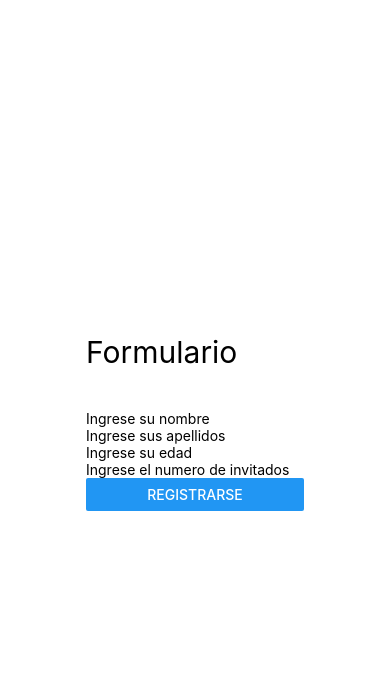
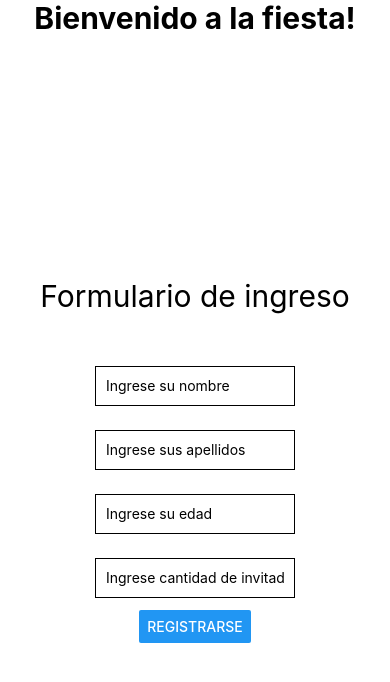
Before and after one commit to seramosg/moviles_taller2, a React Native app in the folder frontend/: screen / in a window 390 px wide. Shown: the top 682 px of the page. Built offline with nearby package versions, Linux system fonts and the light colour scheme.

Commit message:
Se agregaron estilos y se el formulario

```diff
--- a/frontend/App.js
+++ b/frontend/App.js
@@ -6,6 +6,7 @@ import Formulario from './src/components/Formulario';
 export default function App() {
   return (
     <View style={styles.container}>
+      <Text style={{ fontSize: 30, marginBottom: 40, fontWeight: 'bold' }}>Bienvenido a la fiesta!</Text>
       <Formulario />
     </View>
   );
--- a/frontend/src/components/Formulario.js
+++ b/frontend/src/components/Formulario.js
@@ -1,30 +1,31 @@
 import { StyleSheet, Text, View, TextInput, Button, Alert} from 'react-native';
 import React, { useState } from 'react';
 import axios from 'axios';
-import { useNavigation } from '@react-navigation/native';
-import AsyncStorage from '@react-native-async-storage/async-storage';
 
 export default function Formulario() {
     const [name, setName] = useState('');
     // Creamos el estado para el campo de apellido
-    const [lastname, setLastName] = useState('');
+    const [last_name, setLast_Name] = useState('');
     // Creamos el estado para el campo de edad
     const [age, setAge] = useState('');
 
     // Creamos el estado para el campo de numero de invitados
-    const [guestNumber, setguestNumber] = useState('');
+    const [companions, setCompanions] = useState('');
 
     const handleLogin = () => {
-        axios.post('http://172.20.10.2:8000/api/users', {
+        axios.post('http://172.20.10.3:8000/api/guests', {
             name: name,
-            lastname: lastname,
+            last_name: last_name,
             age: age,
-            guestNumber: guestNumber
+            companions: companions
         })
         .then(function (response) {
             // Alerta de inicio de sesión exitoso en web
             Alert.alert('Registro exitoso');
-            // navigation.navigate('Home');
+            setName('');
+            setLast_Name('');
+            setAge('');
+            setguestNumber('');
         })
         .catch(function (error) {
             console.log(error);
@@ -32,20 +33,20 @@ export default function Formulario() {
     }
 
   return (
-    <View>
-       <Text style={{ fontSize: 30, marginBottom: 40 }}>Formulario</Text>
+    <View style={styles.container}>
+       <Text style={{ fontSize: 30, marginBottom: 40 }}>Formulario de ingreso</Text>
 
         {/* Campo para ingresar el nombre */}
-       <TextInput placeholder='Ingrese su nombre' onChangeText={(text) =>setName(text)} ></TextInput>
+       <TextInput placeholder='Ingrese su nombre' onChangeText={(text) =>setName(text)} style={styles.input}></TextInput>
 
         {/* Campo para ingresar el apellido */}
-       <TextInput placeholder='Ingrese sus apellidos' onChangeText={(text) =>setLastName(text)} ></TextInput>
+       <TextInput placeholder='Ingrese sus apellidos' onChangeText={(text) =>setLast_Name(text)} style={styles.input}></TextInput>
 
         {/* Campo para ingresar el edad */}
-       <TextInput placeholder='Ingrese su edad' onChangeText={(text) =>setAge(text)} keyboardType='numeric' ></TextInput>
+        <TextInput placeholder='Ingrese su edad' onChangeText={(text) =>setAge(text)} keyboardType='numeric' style={styles.input}></TextInput>
 
         {/* Campo para ingresar el edad */}
-       <TextInput placeholder='Ingrese el numero de invitados' onChangeText={(text) =>setguestNumber(text)} keyboardType='numeric' ></TextInput>
+       <TextInput placeholder='Ingrese cantidad de invitados' onChangeText={(text) =>setCompanions(text)} keyboardType='numeric' style={styles.input}></TextInput>
 
         {/* Botón para iniciar sesión */}
         <Button title='Registrarse' onPress={handleLogin}></Button>
@@ -53,4 +54,21 @@ export default function Formulario() {
   )
 }
 
-const styles = StyleSheet.create({})
+const styles = StyleSheet.create({
+    // Estilos para el contenedor
+    container: {
+        flex: 1,
+        backgroundColor: '#fff',
+        alignItems: 'center',
+        justifyContent: 'center',
+    },
+
+    // Estilos para el campo de texto
+    input: {
+        height: 40,
+        width: 200,
+        margin: 12,
+        borderWidth: 1,
+        padding: 10,
+    },
+})
```
